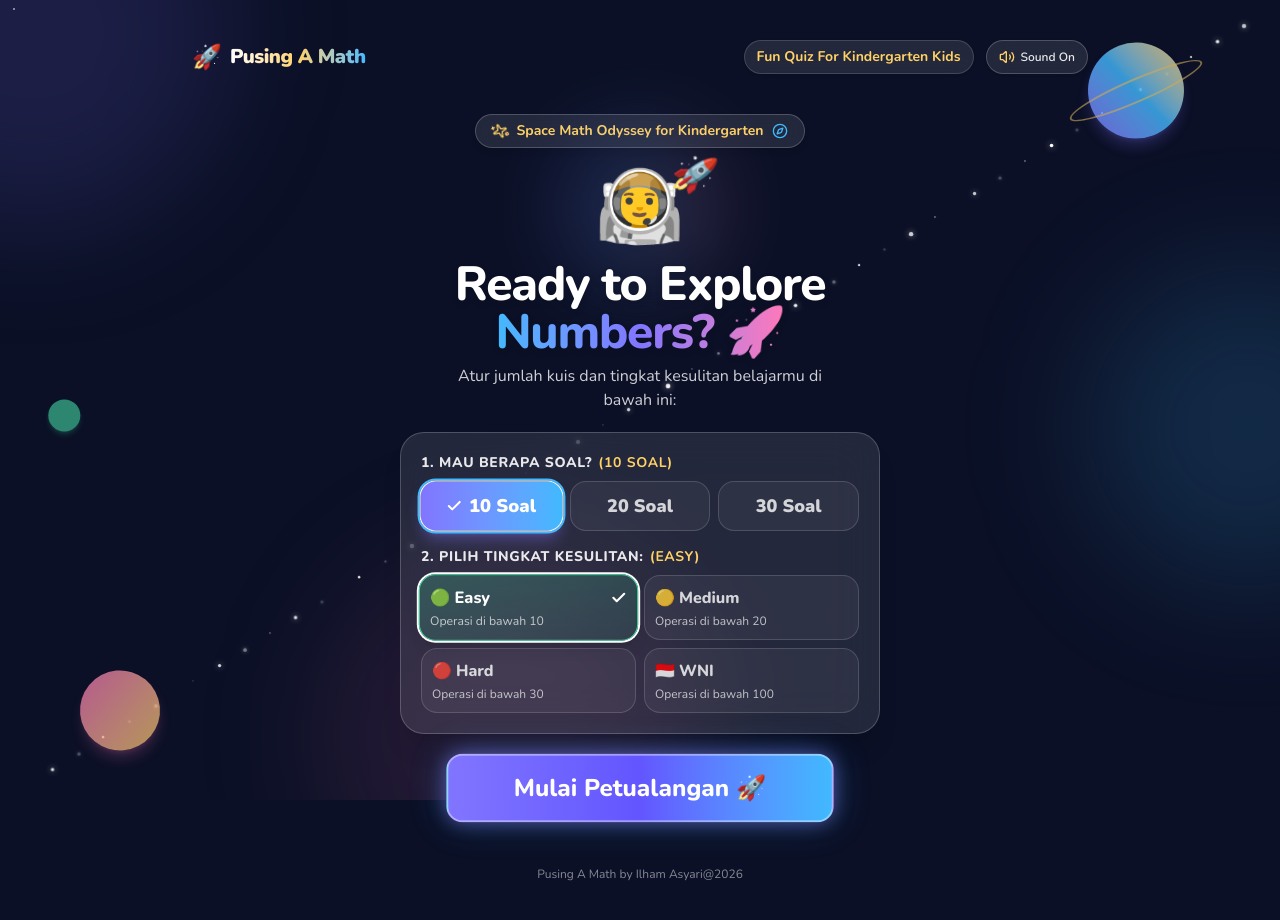
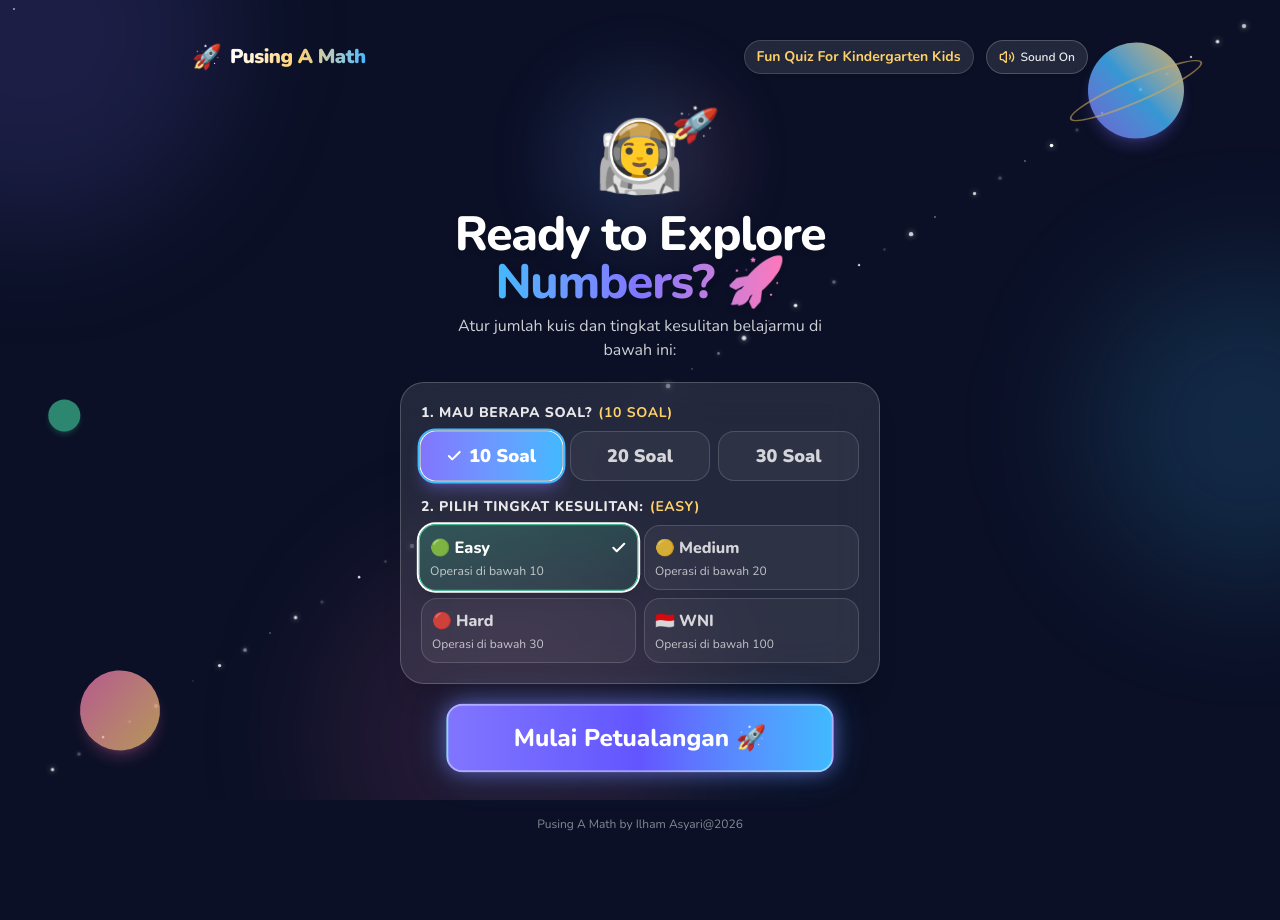
Before and after one commit to ilhamasy/pusing-a-math, a Next.js app: page / in a window 1280 px wide. Shown: the top 920 px of the page. After the commit the page ends 876 px from the top, so only its background shows below. Built offline with nearby package versions, Linux system fonts and the light colour scheme.

Commit message:
refactor: remove Space Math Odyssey badge from landing page

```diff
--- a/src/components/landing/LandingHero.tsx
+++ b/src/components/landing/LandingHero.tsx
@@ -2,7 +2,7 @@
 
 import React, { useState } from "react";
 import { motion } from "framer-motion";
-import { Sparkles, Compass, Check } from "lucide-react";
+import { Check } from "lucide-react";
 import { QuestionCount, Difficulty, QuizSettings } from "@/types/quiz";
 import { sounds } from "@/lib/sound";
 
@@ -83,18 +83,6 @@ export function LandingHero({ initialSettings, onStart }: LandingHeroProps) {
 
   return (
     <div className="relative z-10 flex flex-col items-center justify-center text-center px-4 py-4 max-w-lg mx-auto w-full">
-      {/* Space Explorer Badge */}
-      <motion.div
-        initial={{ opacity: 0, y: -20 }}
-        animate={{ opacity: 1, y: 0 }}
-        transition={{ duration: 0.6 }}
-        className="inline-flex items-center gap-2 px-4 py-1.5 rounded-full bg-white/10 border border-white/20 backdrop-blur-md text-[#FFD166] font-bold text-xs sm:text-sm mb-4 shadow-md"
-      >
-        <Sparkles className="w-4 h-4 text-[#FFD166] animate-spin" style={{ animationDuration: "8s" }} />
-        <span>Space Math Odyssey for Kindergarten</span>
-        <Compass className="w-4 h-4 text-[#40B9FF]" />
-      </motion.div>
-
       {/* Floating Astronaut Character */}
       <motion.div
         initial={{ scale: 0.8, opacity: 0 }}
```
